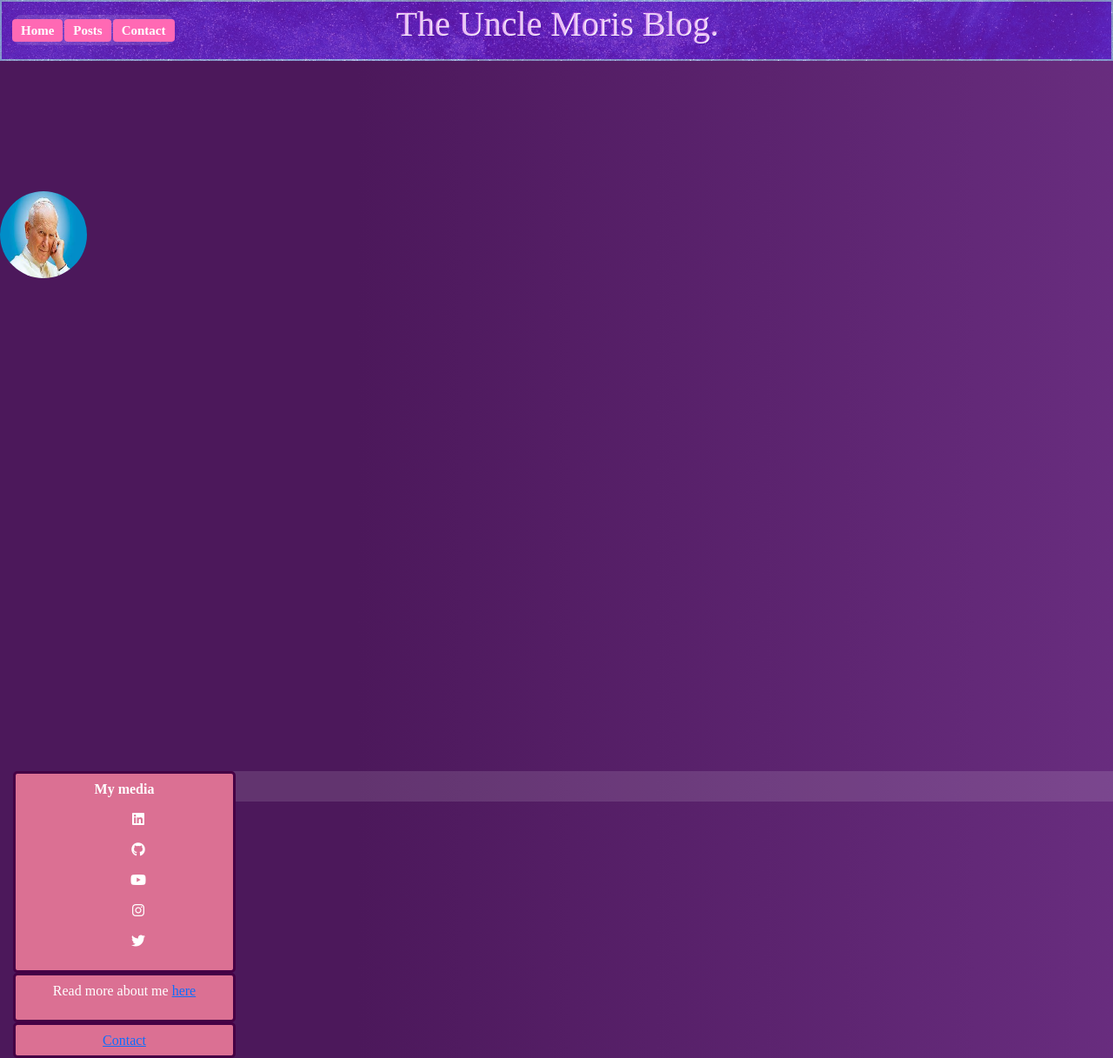
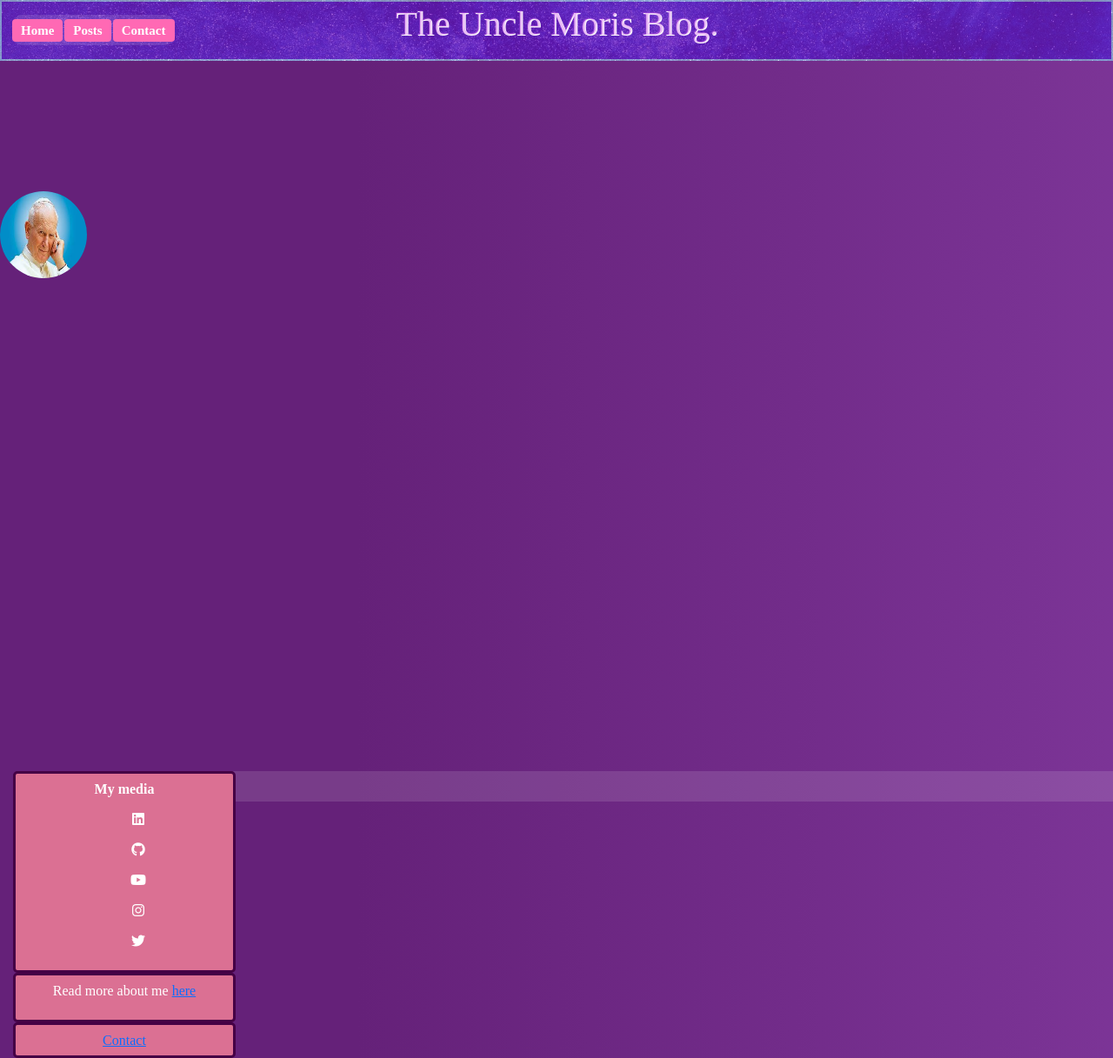
Before and after one commit to Uncle-Moris/MyBlog, a Django app: page / in a window 1280 px wide. Shown: the whole page at 87% size. Run offline with Django 4.2, Linux system fonts and the light colour scheme; style sheets or scripts are compiled from the project's sources; some libraries are stand-ins or nearby versions.

Commit message:
add path to static js files

```diff
--- a/my_blog/main/static/main/sass/_colors.scss
+++ b/my_blog/main/static/main/sass/_colors.scss
@@ -1 +1 @@
-$background-gradient: linear-gradient(90deg, rgb(76, 24, 91) 32%, rgb(195, 111, 241) 68%);
+$background-gradient: linear-gradient(90deg, rgb(101, 33, 121) 32%, rgb(197, 114, 245) 68%);
--- a/my_blog/main/static/main/sass/style.css
+++ b/my_blog/main/static/main/sass/style.css
@@ -14,7 +14,7 @@
 
 body {
   position: relative;
-  background-image: linear-gradient(90deg, rgb(76, 24, 91) 32%, rgb(195, 111, 241) 68%);
+  background-image: linear-gradient(90deg, rgb(101, 33, 121) 32%, rgb(197, 114, 245) 68%);
   font-family: "Times New Roman";
   text-align: inherit;
   text-decoration: none;
--- a/my_blog/main/templates/home.html
+++ b/my_blog/main/templates/home.html
@@ -13,6 +13,7 @@
 
     <link href="{% static 'main/css/style.css' %}" rel="stylesheet">
     {% block style %} {% endblock %}
+    <script src="{% static 'main/js/main.js' %}"></script>
     <title>{% block title %}{% endblock %}</title>
 </head>
 <body>
```
Also changed, not shown: my_blog/main/static/main/js/main.js (added).
